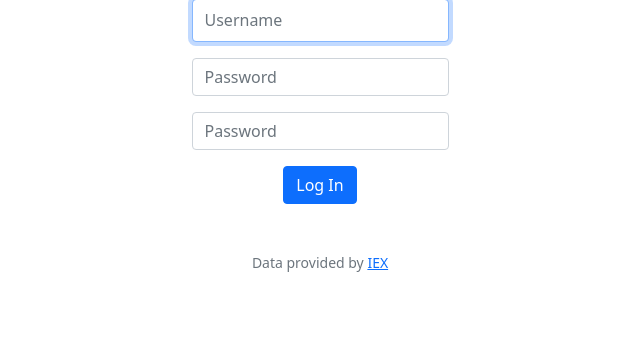
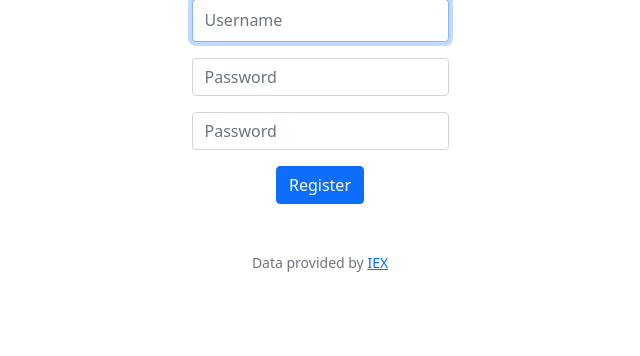
Before and after one commit to fruitiecutiepie/code50-104437268, a Flask app: template pset9/finance/templates/register.html in a window 1280 px wide. Shown: the part 115-471 px from the top of the page, without its empty margins (320-960 px from the left). Run offline with Flask 2, Linux system fonts and the light colour scheme; the template is opened without the code that fills it, so the values that code supplies are empty; some libraries are stand-ins or nearby versions.

Commit message:
Thu, Aug 18, 2022, 1:10 PM +00:00

```diff
--- a/pset9/finance/templates/register.html
+++ b/pset9/finance/templates/register.html
@@ -15,6 +15,6 @@
         <div class="mb-3">
             <input class="form-control mx-auto w-auto" id="password" name="password" placeholder="Password" type="password">
         </div>
-        <button class="btn btn-primary" type="submit">Log In</button>
+        <button class="btn btn-primary" type="submit">Register</button>
     </form>
 {% endblock %}
```
